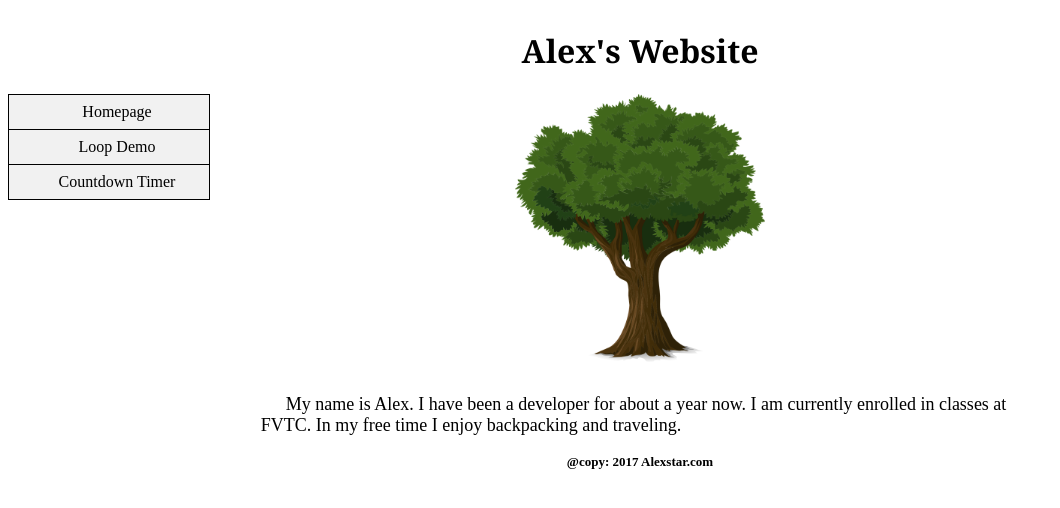
After one commit to 500147944/PHPclass, a PHP site: page / in a window 1280 px wide. The commit adds this page. Shown: the top 508 px of the page, without its empty margins (0-1060 px from the left). Run offline with PHP 8.4, Linux system fonts and the light colour scheme.

Commit message:
finished landing page

```diff
--- /dev/null
+++ b/css/Basse.css
@@ -0,0 +1,67 @@
+/* Main Layout */
+header {
+    width: 100%;
+    float: left;
+    font-family: Georgia;
+    text-align: center;
+}
+nav {
+    width: 20%;
+    float: left;
+}
+main{
+    width: 60%;
+    float: left;
+    font-size: large;
+}
+footer{
+    width: 100%;
+    float: left;
+    text-align: center;
+    font-size: small;
+    font-weight: bold;
+}
+main img {
+    width: 250px;
+    display: block;
+    margin: 0 auto;
+
+}
+main p{
+    margin-top: 30px;
+    text-indent: 25px;
+}
+
+/* Menus */
+ul {
+    list-style-type: none;
+    margin: 0;
+    padding: 0;
+    width: 200px;
+    background-color: #f1f1f1;
+}
+li a {
+    display: block;
+    color: #000000;
+    padding: 8px 0px 8px 16px;
+    text-decoration: none;
+}
+/* Menu hover */
+
+li a:hover {
+    background-color: #555555;
+    color: white;
+}
+
+ul {
+    border: 1px solid;
+}
+
+li{
+    text-align: center;
+    border-bottom: 1px solid;
+}
+
+li:last-child{
+    border-bottom: none;
+}
--- /dev/null
+++ b/index.php
@@ -0,0 +1,26 @@
+<!doctype html>
+    <html lang="en">
+    <head>
+        <meta charset="utf-8">
+        <title>Alex's Home Page</title>
+        <link rel="stylesheet" type="text/css" href="css/Basse.css">
+    </head>
+
+    <body>
+        <header><h1>Alex's Website</h1></header>
+        <nav>
+            <ul>
+                <li><a href="/">Homepage</a></li>
+                <li><a href="#">Loop Demo</a></li>
+                <li><a href="#">Countdown Timer</a></li>
+            </ul>
+        </nav>
+        <main>
+            <img src="images/tree.png" alt="Tree"/>
+            <p>My name is Alex. I have been a developer for about a year now. I am currently enrolled in classes at FVTC. In my free time I enjoy backpacking and traveling.</p>
+        </main>
+        <footer>@copy: 2017 Alexstar.com</footer>
+    </body>
+
+
+</html>
```
Also changed, not shown: images/tree.png (added), test.php (line endings or trailing spaces).
